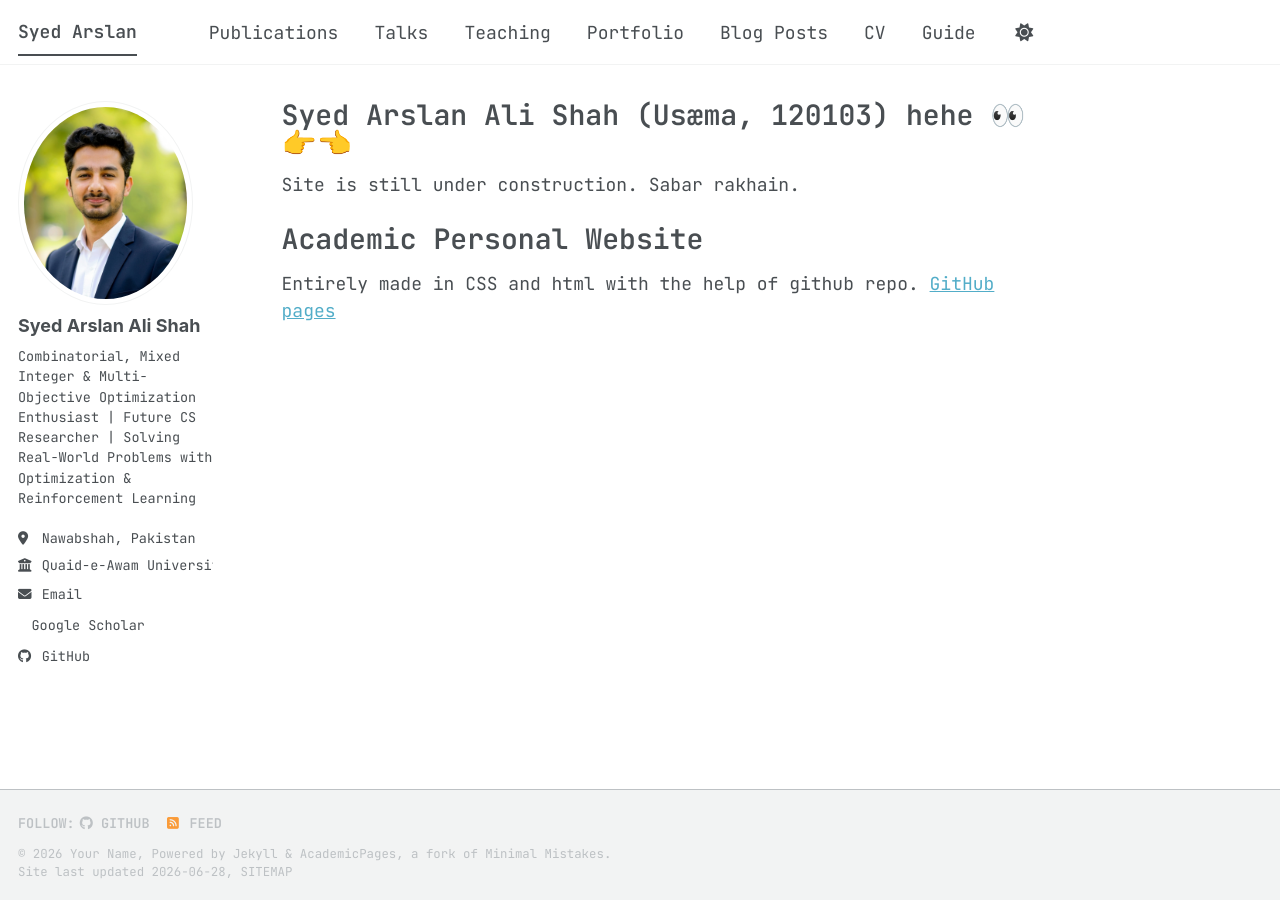
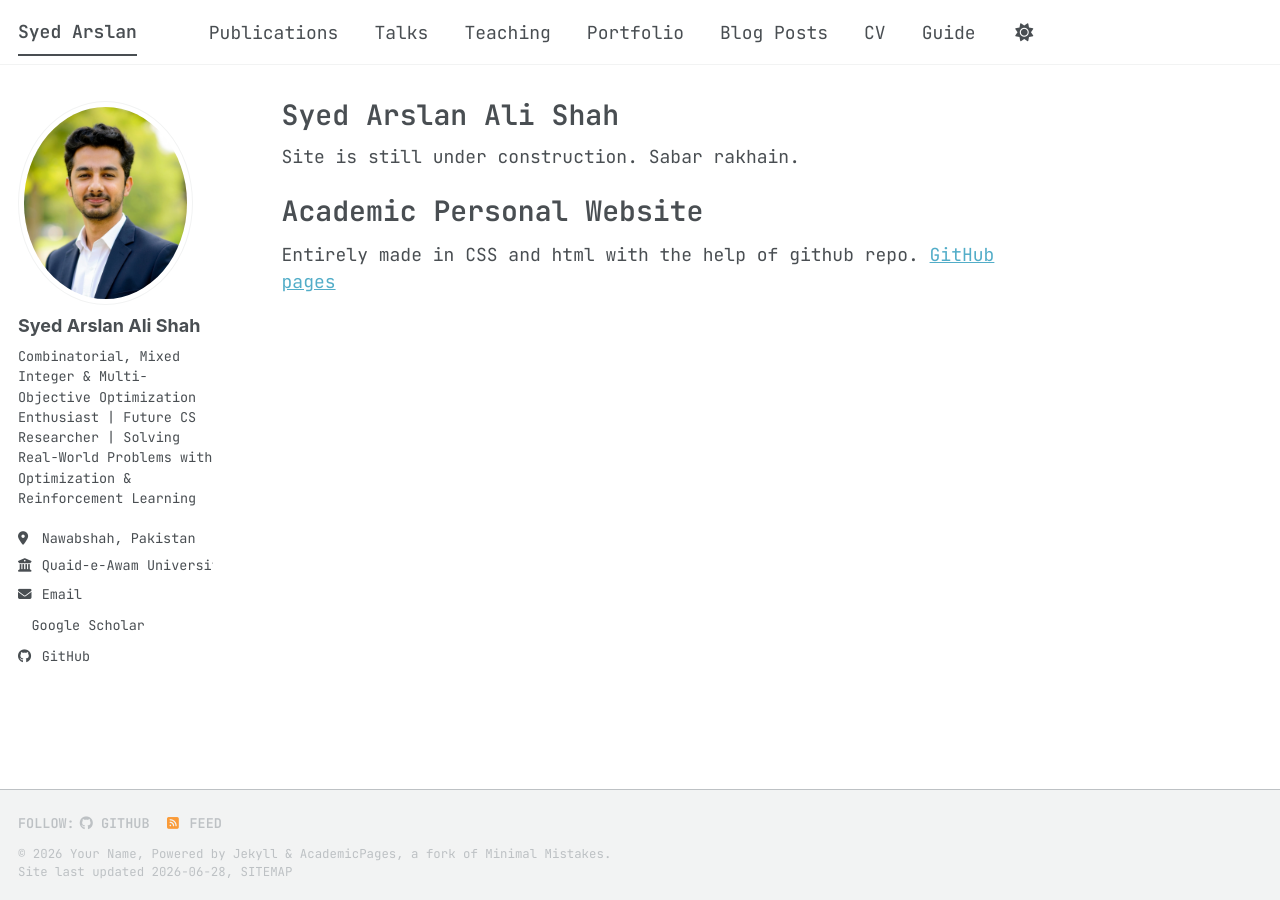
Before and after one commit to syedarslann/syedarslann.github.io, a Jekyll site: the page built from _pages/about.md, in a window 1280 px wide. Built offline with Jekyll 4.4.1, drawn with Linux system fonts in a browser that asks for light colours; a style sheet for code colours, icons or effects is not loaded.

Commit message:
Update about.md

```diff
--- a/_pages/about.md
+++ b/_pages/about.md
@@ -1,6 +1,6 @@
 ---
 permalink: /
-title: "Syed Arslan Ali Shah (Usæma, 120103) hehe 👀👉👈 "
+title: "Syed Arslan Ali Shah"
 author_profile: true
 redirect_from:
   - /about/
```
